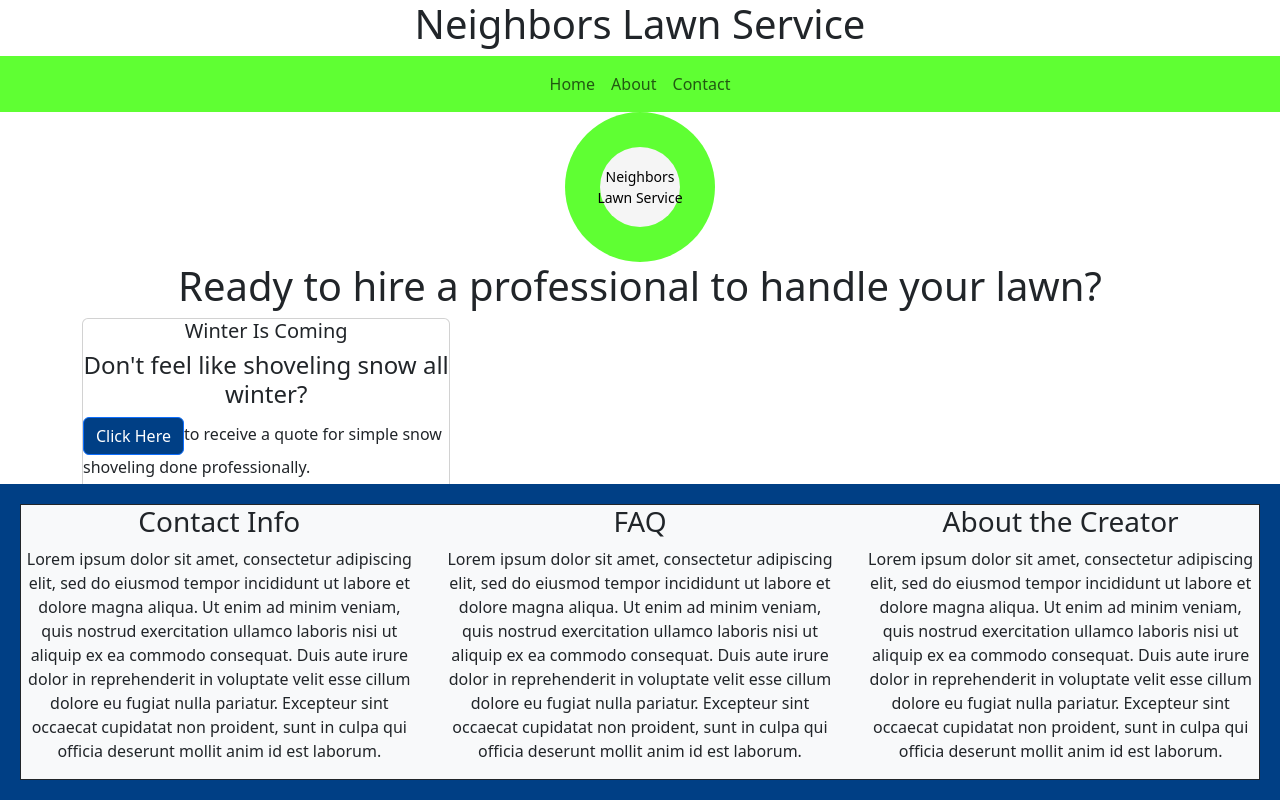
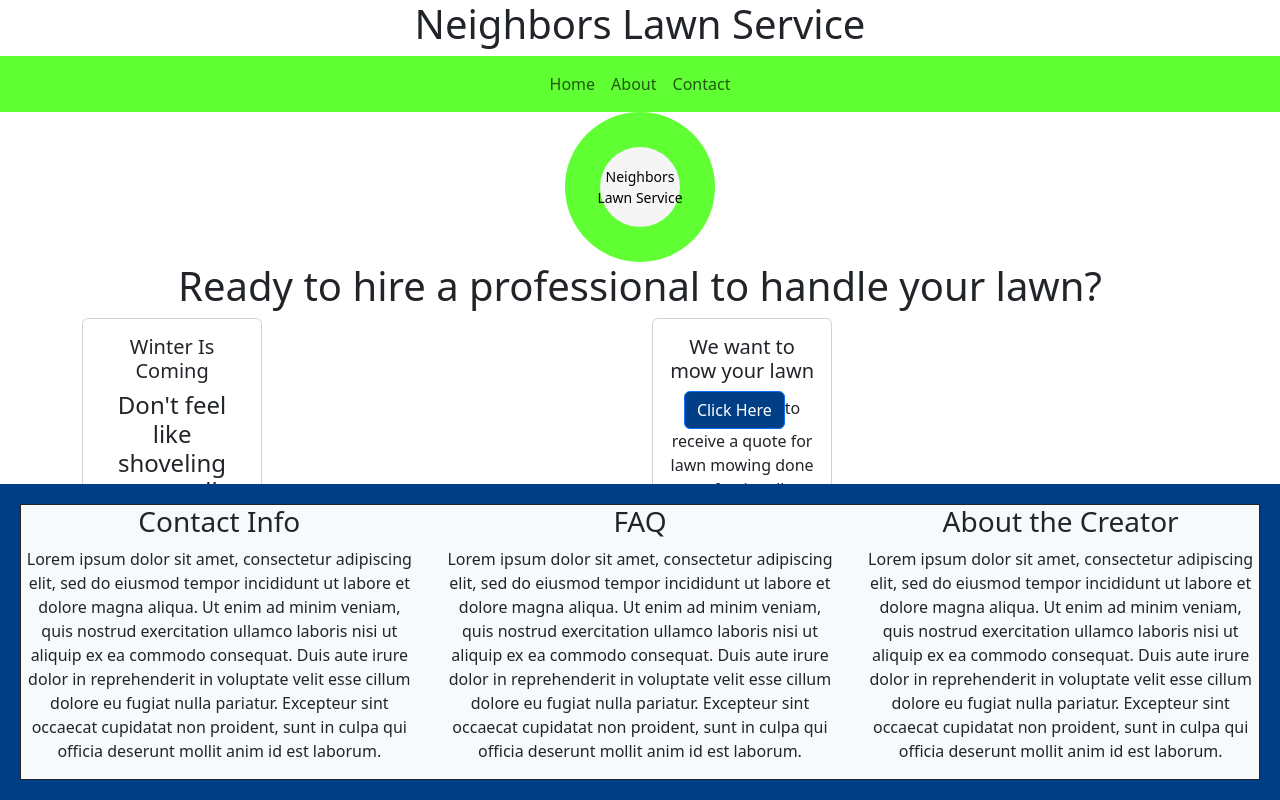
Before and after one commit to bneighbs6/b-neighborly-lawn, a React (Create React App) app: page / in a window 1280 px wide. Built offline with nearby package versions, Linux system fonts and the light colour scheme; the HTML template or start-up script is replaced by a standard one.

Commit message:
Created another card. Need to fix styling issues

```diff
--- a/src/Components/Pages/HomePage.jsx
+++ b/src/Components/Pages/HomePage.jsx
@@ -1,24 +1,24 @@
 import React from "react";
-import { Button, Card, Container } from "react-bootstrap";
+import { Button, Card, Container, Row, Col } from "react-bootstrap";
 import 'bootstrap/dist/css/bootstrap.min.css';
 
 function HomePage() {
-  // TODO: 10/25/24 Make handleClick function take you to a form to fill out a request
   function handleClick() {
     console.log("button clicked");
   }
 
-  // Create a home page that explains our services offered.
   return (
     <>
       <div className="home-header">
         <h1>Ready to hire a professional to handle your lawn?</h1>
       </div>
       <Container>
-        <div className="home-page-card">
-          <Card style={{ width: "33%" } }>
-            <Card.Title style={{textAlign: 'center'}}>Winter Is Coming</Card.Title>
-            <h4 style={{textAlign: 'center'}}>Don't feel like shoveling snow all winter?</h4>
+        <Row>
+          <Col md={6}> {/* Each card will take up half the width on medium and larger screens */}
+            <Card className="home-page-card">
+              <Card.Body>
+                <Card.Title>Winter Is Coming</Card.Title>
+                <h4>Don't feel like shoveling snow all winter?</h4>
                 <p>
                   <Button
                     style={{ backgroundColor: "#003f85" }}
@@ -28,8 +28,26 @@ function HomePage() {
                   </Button>
                   to receive a quote for simple snow shoveling done professionally.
                 </p>
+              </Card.Body>
             </Card>
-        </div>
+          </Col>
+          <Col md={6}> {/* Each card will take up half the width on medium and larger screens */}
+            <Card className="home-page-card">
+              <Card.Body>
+                <Card.Title>We want to mow your lawn</Card.Title>
+                <p>
+                  <Button
+                    style={{ backgroundColor: "#003f85" }}
+                    onClick={handleClick}
+                  >
+                    Click Here
+                  </Button>
+                  to receive a quote for lawn mowing done professionally.
+                </p>
+              </Card.Body>
+            </Card>
+          </Col>
+        </Row>
       </Container>
     </>
   );
--- a/src/index.css
+++ b/src/index.css
@@ -19,6 +19,12 @@ code {
 
 .home-header {
   text-align: center;
+}
+
+.home-page-card {
+  text-align: center;
+  width: 33%;
+
 }
 
 #nav-bar {
```
Lines whose indentation alone changed are shown as unchanged.
